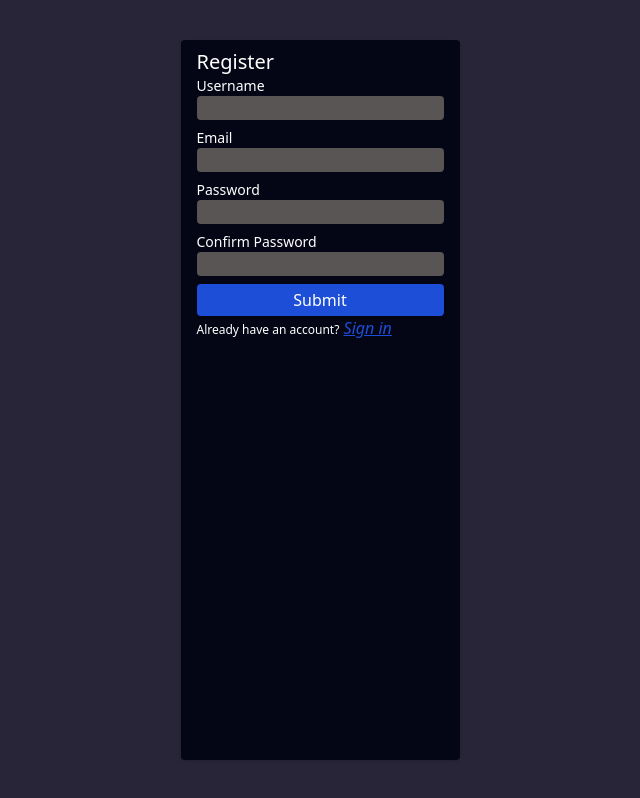
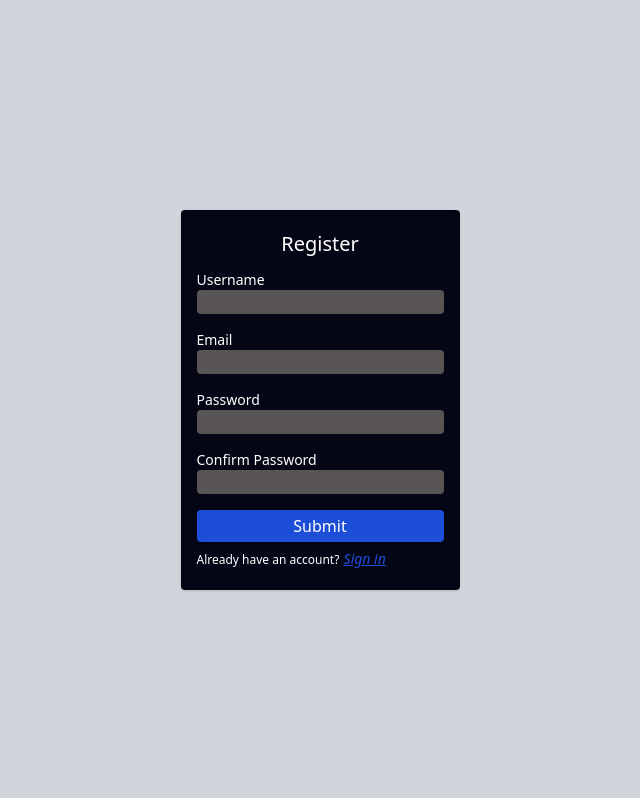
Before and after one commit to Skaehub-Technologies/speaksfer-fend, a React (Create React App) app: page /registration in a window 1280 px wide. Shown: the whole page, without its empty margins (320-960 px from the left). Built offline with nearby package versions, Linux system fonts and the light colour scheme.

Commit message:
make UI changes to the form

```diff
--- a/src/pages/Registration.jsx
+++ b/src/pages/Registration.jsx
@@ -10,7 +10,7 @@ import { urls, publicLinks } from '../constants/links';
 function Registration() {
   const navigate = useNavigate();
   return (
-    <div className="w-full flex justify-center p-10 bg-light-dark h-screen">
+    <div className="w-full flex justify-center p-10 bg-gray-300 h-screen">
       <Formik
         initialValues={{
           username: '',
@@ -30,9 +30,9 @@ function Registration() {
         }}
       >
         {({ errors, touched }) => (
-          <Form className="bg-dark rounded p-2 shadow px-4">
-            <h1 className="text-white text-xl">Register</h1>
-            <div className="text-white flex flex-col mb-2">
+          <Form className="bg-dark rounded p-2 shadow px-4 m-auto">
+            <h1 className="text-white text-xl text-center p-3">Register</h1>
+            <div className="text-white flex flex-col mb-2 pb-2">
               <label htmlFor="username" className="text-sm">
                 Username
               </label>
@@ -41,7 +41,7 @@ function Registration() {
                 <div className="my-1 text-xs text-red-700 italic">{errors.username}</div>
               )}
             </div>
-            <div className="text-white flex flex-col mb-2">
+            <div className="text-white flex flex-col mb-2 pb-2">
               <label htmlFor="email" className="text-sm">
                 Email
               </label>
@@ -50,7 +50,7 @@ function Registration() {
                 <div className="my-1 text-xs text-red-700 italic">{errors.email}</div>
               )}
             </div>
-            <div className="text-white flex flex-col mb-2">
+            <div className="text-white flex flex-col mb-2 pb-2">
               <label htmlFor="password" className="text-sm">
                 Password
               </label>
@@ -63,7 +63,7 @@ function Registration() {
                 <div className="my-1 text-xs text-red-700 italic">{errors.password}</div>
               )}
             </div>
-            <div className="text-white flex flex-col mb-2">
+            <div className="text-white flex flex-col mb-2 pb-2">
               <label htmlFor="confirmPassword" className="text-sm">
                 Confirm Password
               </label>
@@ -82,9 +82,9 @@ function Registration() {
             >
               Submit
             </button>
-            <p className="text-white">
+            <p className="text-white pt-1 pb-3">
               <span className="text-xs">Already have an account?</span>{' '}
-              <Link className="text-blue-700 italic underline" to="/">
+              <Link className="text-blue-700 italic underline text-sm" to="/login">
                 Sign in
               </Link>
             </p>
```
